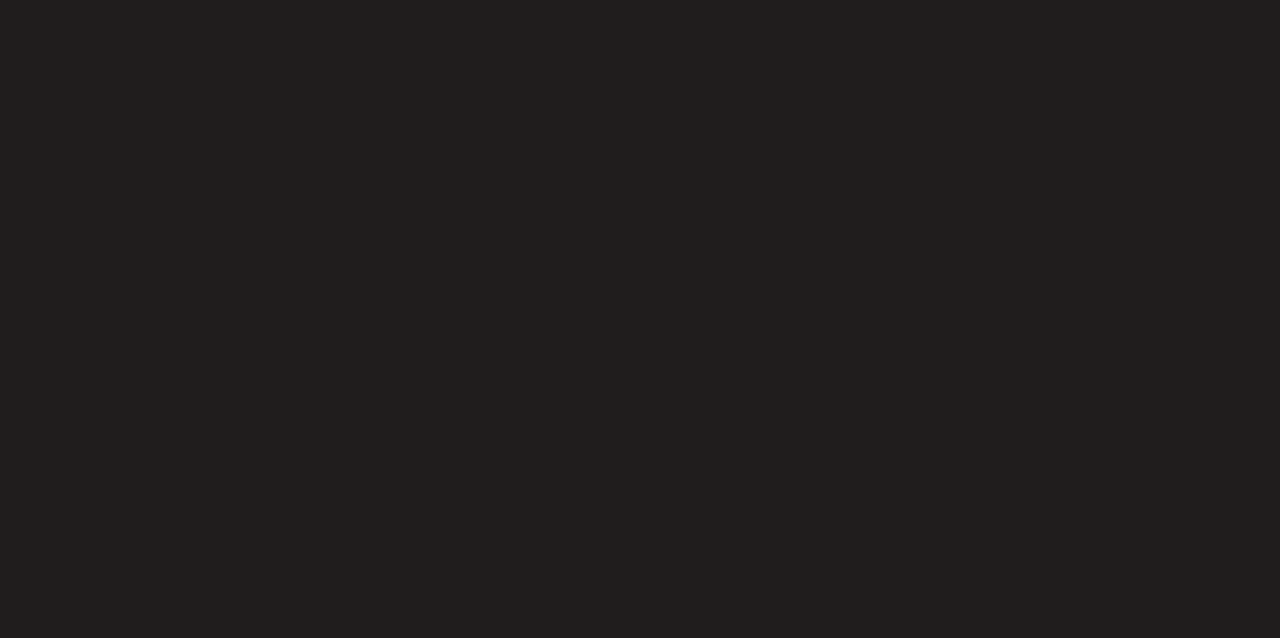
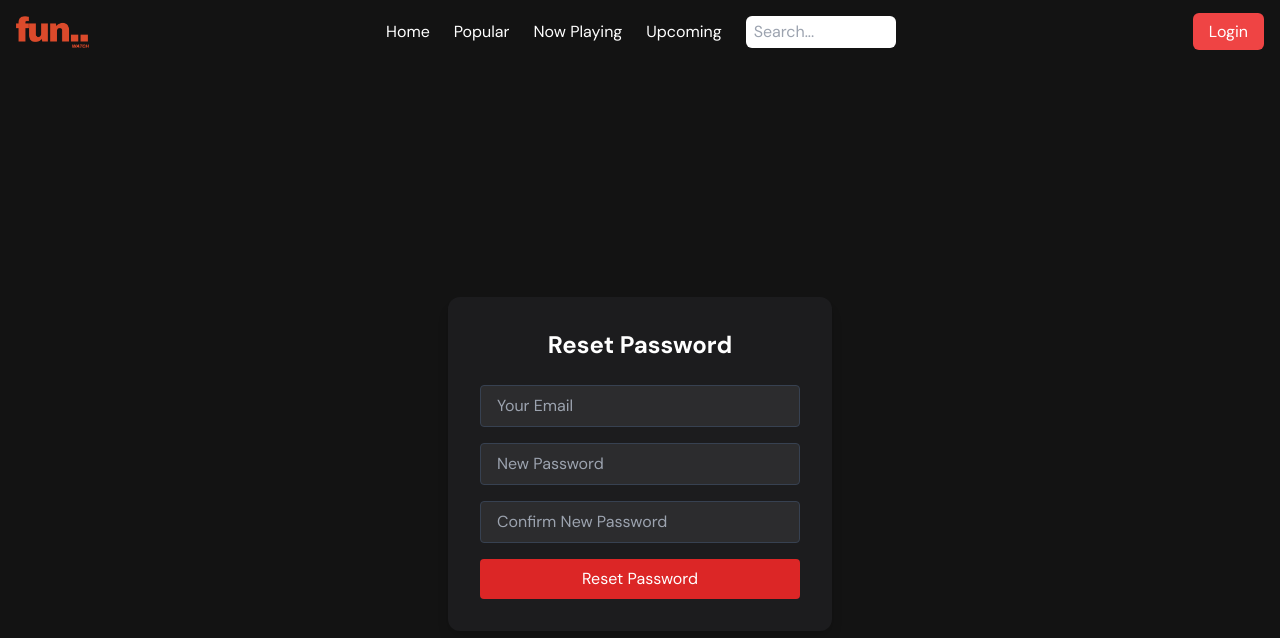
Before and after one commit to S-Samnang/final-movie-frontend, a React (Vite) app: page /reset-password in a window 1280 px wide. Before the commit this address had no page. Shown: the top 638 px of the page. Built offline with nearby package versions, Linux system fonts and the light colour scheme.

Commit message:
reset password add userICON

```diff
--- a/src/App.jsx
+++ b/src/App.jsx
@@ -1,11 +1,5 @@
 import "./App.css";
-import {
-  BrowserRouter,
-  Routes,
-  Route,
-  Outlet,
-  Navigate,
-} from "react-router-dom";
+import { BrowserRouter, Routes, Route, Outlet } from "react-router-dom";
 import HomePage from "./pages/Home/HomePage";
 import LoginPage from "./pages/Login/LoginPage";
 import RegisterPage from "./pages/Login/RegisterPage";
@@ -20,6 +14,8 @@ import SearchPage from "./pages/Category/SerachPage";
 import SocialLoginRedirect from "./component/SocialLoginRedirect";
 import RedirectToBackpack from "./component/RedirectToBackpack";
 import FavoriteModal from "./component/FavoriteModal";
+import ForgotPasswordPage from "./pages/Login/ForgotPasswordPage";
+import ResetPasswordPage from "./pages/Login/ResetPasswordPage";
 
 function App() {
   return (
@@ -48,6 +44,8 @@ function App() {
             <Route path="/login" element={<LoginPage />} />
             <Route path="/register" element={<RegisterPage />} />
             <Route path="/social-login" element={<SocialLoginRedirect />} />
+            <Route path="/forgot-password" element={<ForgotPasswordPage />} />
+            <Route path="/reset-password" element={<ResetPasswordPage />} />
           </Route>
 
           {/* admin route */}
--- a/src/component/Navbar.jsx
+++ b/src/component/Navbar.jsx
@@ -5,7 +5,9 @@ import { request } from "../util/request";
 import Logo from "../assets/funwatch.png";
 import ConfirmAlert from "./ComfirmAlert";
 import FavoriteModal from "./FavoriteModal";
-import { Bars3Icon, XMarkIcon } from "@heroicons/react/24/outline"; // Optional, requires @heroicons/react
+import { Bars3Icon, XMarkIcon } from "@heroicons/react/24/outline"; // Optional, requires
+// @heroicons/react
+import UserIcon from "../assets/userIcon.jpg";
 
 const Navbar = () => {
   const { user, funClear } = profileStore();
@@ -37,12 +39,11 @@ const Navbar = () => {
 
   useEffect(() => {
     const delay = setTimeout(() => {
+      // Handle Search
       if (query.trim().length > 1) {
         request(`search?query=${encodeURIComponent(query.trim())}`, "get")
           .then((res) => {
             const allResults = res.results || [];
-
-            // Show message if all movies are inactive
             const activeMovies = allResults.filter(
               (movie) => movie.status === 1
             );
@@ -55,7 +56,7 @@ const Navbar = () => {
               setMessage("");
             }
 
-            setResults(activeMovies); // only show active movies
+            setResults(activeMovies);
             setShowDropdown(true);
           })
           .catch(() => {
@@ -67,6 +68,22 @@ const Navbar = () => {
         setShowDropdown(false);
         setMessage("");
       }
+
+      // Handle Click Outside for User Dropdown
+      const handleClickOutside = (event) => {
+        if (
+          userDropdownRef.current &&
+          !userDropdownRef.current.contains(event.target) &&
+          !event.target.closest("button")
+        ) {
+          userDropdownRef.current.classList.add("hidden");
+        }
+      };
+
+      document.addEventListener("mousedown", handleClickOutside);
+      return () => {
+        document.removeEventListener("mousedown", handleClickOutside);
+      };
     }, 300);
 
     return () => clearTimeout(delay);
@@ -163,10 +180,7 @@ const Navbar = () => {
                 className="w-8 h-8 rounded-full overflow-hidden border"
               >
                 <img
-                  src={
-                    user?.profileImage ||
-                    "https://flowbite.com/docs/images/people/profile-picture-3.jpg"
-                  }
+                  src={user?.profileImage || UserIcon}
                   alt="User"
                   className="rounded-full w-10 h-10 object-cover"
                 />
--- /dev/null
+++ b/src/pages/Login/ForgotPasswordPage.jsx
@@ -0,0 +1,61 @@
+import { useState } from "react";
+import { request } from "../../util/request";
+
+const ForgotPasswordPage = () => {
+  const [email, setEmail] = useState("");
+  const [message, setMessage] = useState("");
+  const [error, setError] = useState("");
+
+  const handleSubmit = async (e) => {
+    e.preventDefault();
+    setError("");
+    setMessage("");
+
+    try {
+      const res = await request("auth/request-password-reset", "post", {
+        email,
+      });
+      setMessage(res.message);
+    } catch (err) {
+      setError(err?.error || "Failed to send reset link.");
+    }
+  };
+
+  return (
+    <div className="min-h-screen bg-[#131313] flex items-center justify-center px-4">
+      <div className="bg-[#1c1c1e] w-full max-w-sm p-8 rounded-xl shadow-lg">
+        <h2 className="text-2xl font-bold text-white text-center mb-6">
+          Forgot Password
+        </h2>
+
+        <form onSubmit={handleSubmit} className="space-y-4">
+          <input
+            type="email"
+            value={email}
+            onChange={(e) => setEmail(e.target.value)}
+            placeholder="Enter your email"
+            required
+            className="w-full px-4 py-2 rounded bg-[#2c2c2e] border border-gray-700 text-white placeholder-gray-400 focus:outline-none focus:ring-2 focus:ring-red-500"
+          />
+
+          <button
+            type="submit"
+            className="w-full bg-red-600 hover:bg-red-700 text-white py-2 rounded transition"
+          >
+            Send Reset Link
+          </button>
+        </form>
+
+        {message && (
+          <p className="text-green-400 text-sm text-center mt-4">{message}</p>
+        )}
+
+        {error && (
+          <p className="text-red-500 text-sm text-center mt-4">{error}</p>
+        )}
+      </div>
+    </div>
+  );
+};
+
+export default ForgotPasswordPage;
--- a/src/pages/Login/LoginPage.jsx
+++ b/src/pages/Login/LoginPage.jsx
@@ -95,6 +95,17 @@ const LoginPage = () => {
           >
             Login
           </button>
+
+          {/* 🆕 Add Forgot Password Link here */}
+          <p className="text-center text-sm text-gray-400 mt-2">
+            <button
+              type="button"
+              onClick={() => navigate("/forgot-password")}
+              className="text-blue-400 hover:underline"
+            >
+              Forgot Password?
+            </button>
+          </p>
         </form>
 
         <div className="flex items-center my-6">
--- /dev/null
+++ b/src/pages/Login/ResetPasswordPage.jsx
@@ -0,0 +1,99 @@
+import { useState } from "react";
+import { useNavigate, useSearchParams } from "react-router-dom";
+import { request } from "../../util/request";
+
+const ResetPasswordPage = () => {
+  const navigate = useNavigate();
+  const [searchParams] = useSearchParams();
+  const token = searchParams.get("token");
+
+  const [form, setForm] = useState({
+    email: "",
+    password: "",
+    confirm: "",
+  });
+
+  const [message, setMessage] = useState("");
+  const [error, setError] = useState("");
+
+  const handleChange = (e) => {
+    setForm((prev) => ({ ...prev, [e.target.name]: e.target.value }));
+  };
+
+  const handleSubmit = async (e) => {
+    e.preventDefault();
+    setError("");
+
+    if (form.password !== form.confirm) {
+      return setError("Passwords do not match.");
+    }
+
+    try {
+      const res = await request("auth/reset-password", "post", {
+        email: form.email,
+        token,
+        password: form.password,
+        password_confirmation: form.confirm,
+      });
+
+      setMessage(
+        res.message || "Password reset successful. You may now login."
+      );
+      setTimeout(() => navigate("/login"), 2000);
+    } catch (err) {
+      setError(err?.error || "Reset failed.");
+    }
+  };
+
+  return (
+    <div className="min-h-screen bg-[#131313] flex items-center justify-center px-4">
+      <div className="bg-[#1c1c1e] max-w-sm w-full p-8 rounded-xl shadow-lg text-white">
+        <h2 className="text-2xl font-bold text-center mb-6">Reset Password</h2>
+
+        <form onSubmit={handleSubmit} className="space-y-4">
+          <input
+            type="email"
+            name="email"
+            placeholder="Your Email"
+            value={form.email}
+            onChange={handleChange}
+            required
+            className="w-full px-4 py-2 bg-[#2c2c2e] rounded border border-gray-700 placeholder-gray-400"
+          />
+          <input
+            type="password"
+            name="password"
+            placeholder="New Password"
+            value={form.password}
+            onChange={handleChange}
+            required
+            className="w-full px-4 py-2 bg-[#2c2c2e] rounded border border-gray-700 placeholder-gray-400"
+          />
+          <input
+            type="password"
+            name="confirm"
+            placeholder="Confirm New Password"
+            value={form.confirm}
+            onChange={handleChange}
+            required
+            className="w-full px-4 py-2 bg-[#2c2c2e] rounded border border-gray-700 placeholder-gray-400"
+          />
+
+          {error && <p className="text-red-500 text-sm text-center">{error}</p>}
+          {message && (
+            <p className="text-green-400 text-sm text-center">{message}</p>
+          )}
+
+          <button
+            type="submit"
+            className="w-full bg-red-600 hover:bg-red-700 text-white py-2 rounded transition"
+          >
+            Reset Password
+          </button>
+        </form>
+      </div>
+    </div>
+  );
+};
+
+export default ResetPasswordPage;
```
Also changed, not shown: src/assets/userIcon.jpg (added).
